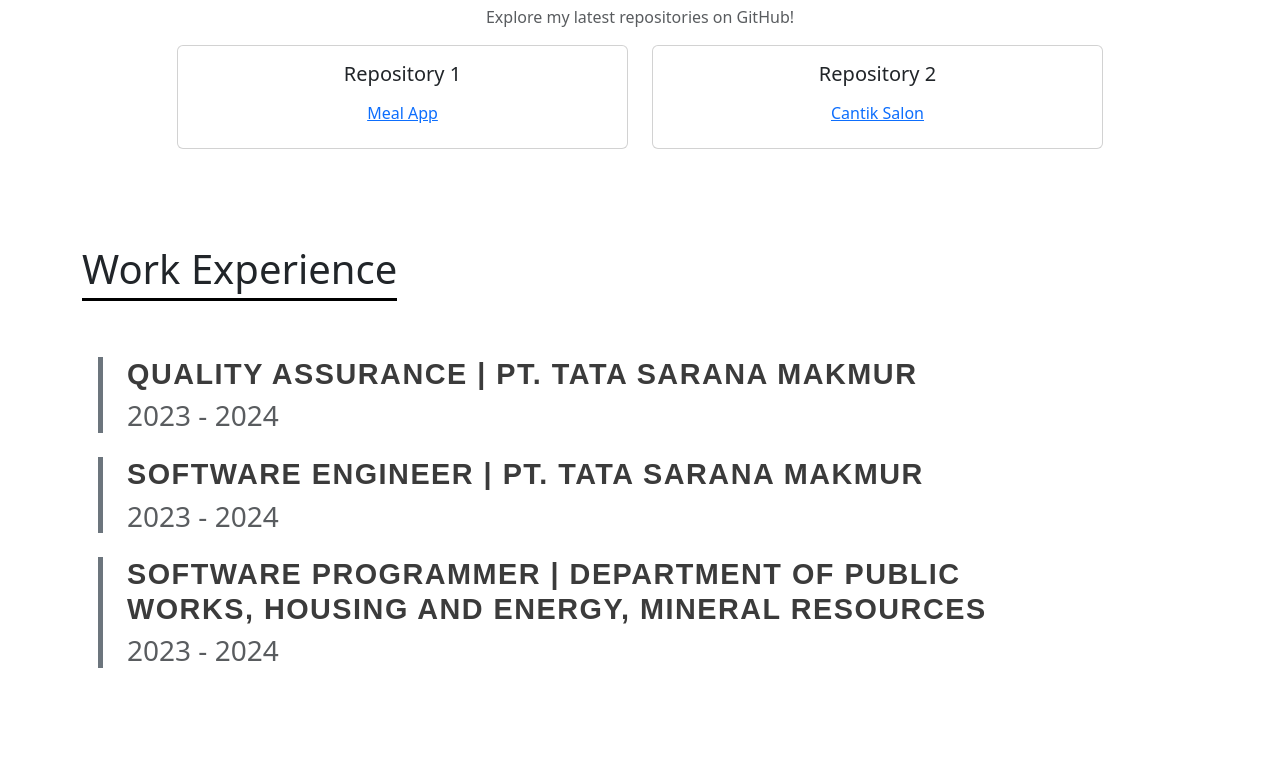
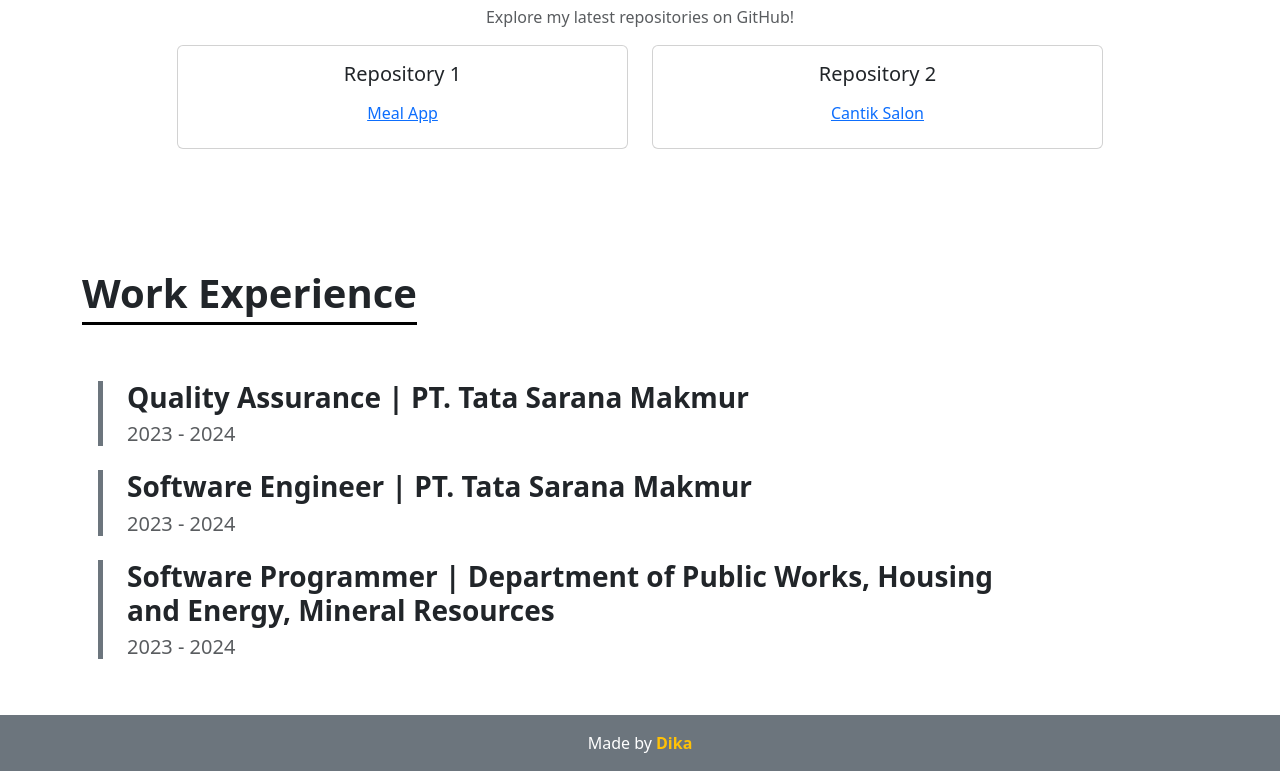
Before and after one commit to andikarifki/react-deploy, a React (Create React App) app: page / in a window 1280 px wide. Shown: the part 1145-1929 px from the top of the page. Built offline with nearby package versions, Linux system fonts and the light colour scheme.

Commit message:
update 3

```diff
--- a/src/components/Footer.js
+++ b/src/components/Footer.js
@@ -1,5 +1,9 @@
 import React from "react";
 
 export default function Footer() {
-  return <div style={{ paddingTop: "50px", paddingBottom: "10px" }}></div>;
+  return (
+    <div className="text-white bg-secondary p-3 text-center">
+      Made by <span className="fw-bold text-warning">Dika</span>
+    </div>
+  );
 }
--- a/src/components/Portofolio.js
+++ b/src/components/Portofolio.js
@@ -7,8 +7,8 @@ const Repository = () => {
       <h2 className="fw-bold text-dark">My GitHub Repositories</h2>
       <p className="text-muted">Explore my latest repositories on GitHub!</p>
       <div className="row justify-content-center">
-        <div className="col-md-5">
-          <div className="card">
+        <div className="col-12 col-md-5 mb-4">
+          <div className="card h-100">
             <div className="card-body text-center">
               <h5 className="card-title">Repository 1</h5>
               <a
@@ -22,8 +22,8 @@ const Repository = () => {
             </div>
           </div>
         </div>
-        <div className="col-md-5">
-          <div className="card">
+        <div className="col-12 col-md-5 mb-4">
+          <div className="card h-100">
             <div className="card-body text-center">
               <h5 className="card-title">Repository 2</h5>
               <a
--- a/src/components/Work.js
+++ b/src/components/Work.js
@@ -1,34 +1,35 @@
 import React from "react";
+import "bootstrap/dist/css/bootstrap.min.css"; // Pastikan Bootstrap diimport
 import "./css/Work.css";
 
 const Work = () => {
   return (
     <div className="container py-5">
       {/* Judul di Kiri dengan Jarak Atas */}
-      <h1 className="work-title">Work Experience</h1>
+      <h1 className="work-title fs-1 fw-bold text-wrap">Work Experience</h1>
 
       <div className="row justify-content-start mt-5">
         <div className="col-lg-10 ms-lg-3">
           <div className="border-start border-5 border-secondary ps-4 mb-4">
-            <h2 className="custom-heading">
+            <h2 className="fs-3 fw-semibold text-break">
               Quality Assurance | PT. Tata Sarana Makmur
             </h2>
-            <h3 className="fw-normal text-muted">2023 - 2024</h3>
+            <h3 className="fs-5 fw-normal text-muted">2023 - 2024</h3>
           </div>
 
           <div className="border-start border-5 border-secondary ps-4 mb-4">
-            <h2 className="custom-heading">
+            <h2 className="fs-3 fw-semibold text-break">
               Software Engineer | PT. Tata Sarana Makmur
             </h2>
-            <h3 className="fw-normal text-muted">2023 - 2024</h3>
+            <h3 className="fs-5 fw-normal text-muted">2023 - 2024</h3>
           </div>
 
           <div className="border-start border-5 border-secondary ps-4">
-            <h2 className="custom-heading">
+            <h2 className="fs-3 fw-semibold text-break">
               Software Programmer | Department of Public Works, Housing and
               Energy, Mineral Resources
             </h2>
-            <h3 className="fw-normal text-muted">2023 - 2024</h3>
+            <h3 className="fs-5 fw-normal text-muted">2023 - 2024</h3>
           </div>
         </div>
       </div>
```
